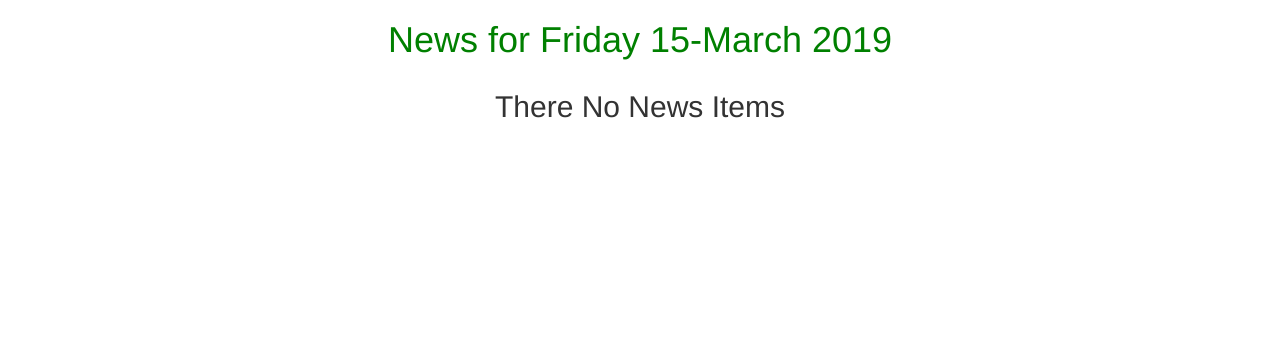
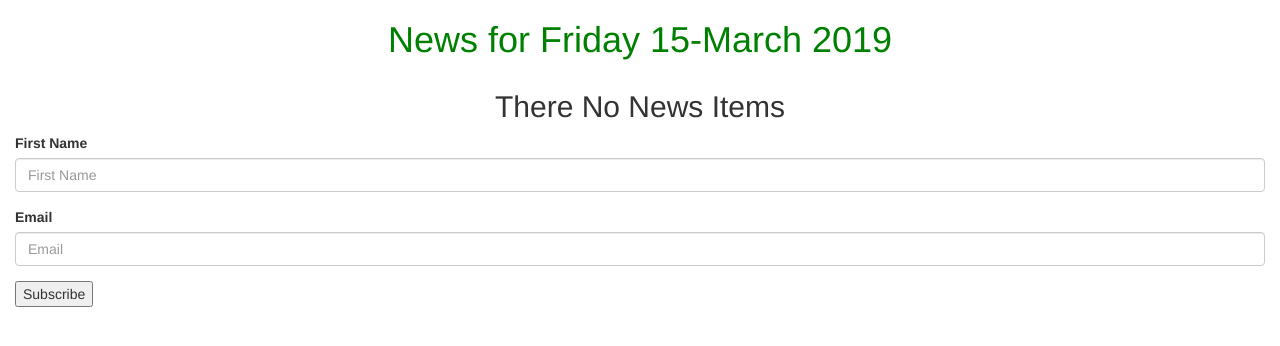
Before and after one commit to Fahari/The-Moringa-Tribune, a Django app: page / in a window 1280 px wide. Shown: the part 52-398 px from the top of the page. Run offline with Django 3.2, Linux system fonts and the light colour scheme; data that the repository does not hold is empty; some libraries are stand-ins or nearby versions.

Commit message:
create a newsletter subscribe form

```diff
--- /dev/null
+++ b/news/forms.py
@@ -0,0 +1,5 @@
+from django import forms
+
+class NewsLetterForm(forms.Form):
+    your_name = forms.CharField(label='First Name',max_length=30)
+    email = forms.EmailField(label='Email')
--- a/news/templates/all-news/today-news.html
+++ b/news/templates/all-news/today-news.html
@@ -1,4 +1,5 @@
 {%extends 'all-news/base.html'%}
+{% load bootstrap3 %}
 
 {% block content %}
 {{block.super}}
@@ -29,4 +30,14 @@
   {% endfor %}
 
 </div>
+<div class="container-fluid">
+
+  <form  action="{%url 'newsToday'%}" method="post">
+    {%csrf_token%}
+
+    {% bootstrap_form letterForm layout='inline' %}
+    <input type="submit" value="Subscribe">
+  </form>
+
+</div>
 {% endblock %}
--- a/news/views.py
+++ b/news/views.py
@@ -2,6 +2,7 @@
 from django.http  import HttpResponse,Http404
 import datetime as dt
 from .models import Article
+from .forms import NewsLetterForm
 
 # Create your views here.
 def welcome(request):
@@ -12,7 +13,13 @@
 def news_today(request):
     date = dt.date.today()
     news = Article.todays_news()
-    return render(request, 'all-news/today-news.html', {"date": date,"news":news})
+    if request.method == 'POST':
+        form = NewsLetterForm(request.POST)
+        if form.is_valid():
+            print('valid')
+    else:
+        form = NewsLetterForm()
+    return render(request, 'all-news/today-news.html', {"date": date,"news":news,"letterForm":form})
 
 def past_days_news(request,past_date):
 
```
